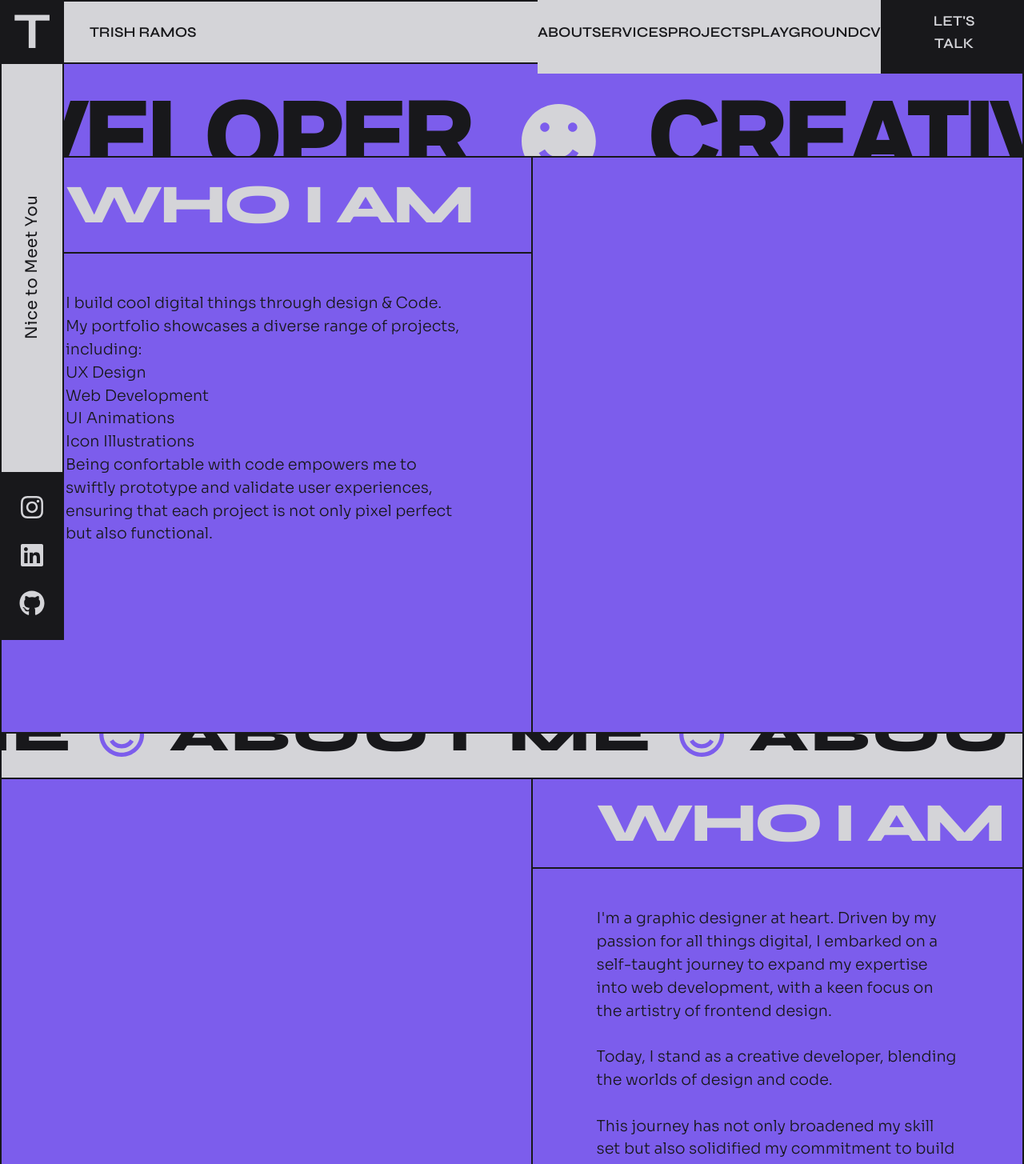
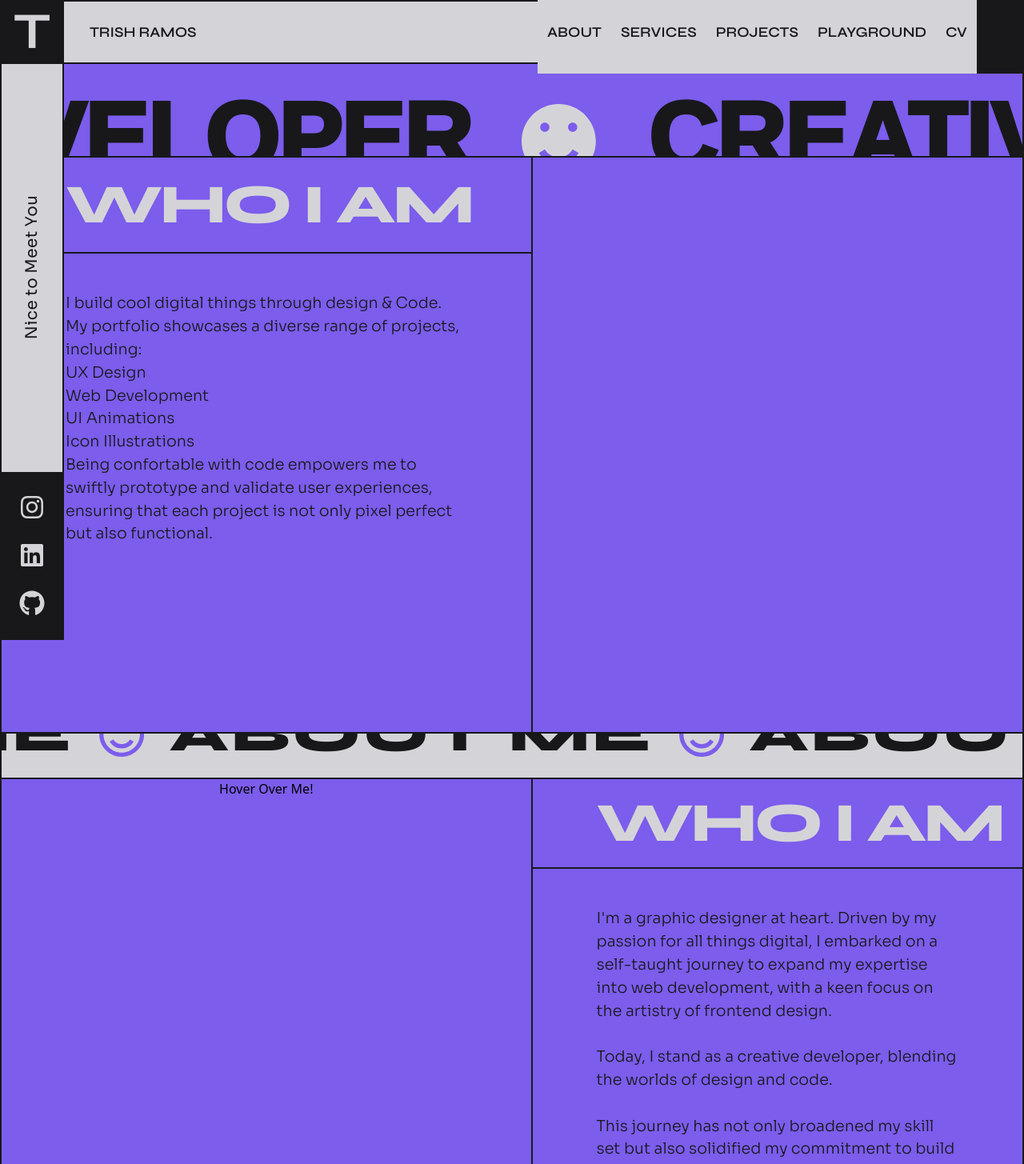
Before and after one commit to sandyFit/trish-portfolio, a React (Create React App) app: page / in a window 1280 px wide. Shown: the top 1455 px of the page at 80% size. Built offline with nearby package versions, Linux system fonts and the light colour scheme; a web font is replaced by a local one.

Commit message:
Integrated animations for the navbar links

```diff
--- /dev/null
+++ b/src/components/ui/FlippingLinks.jsx
@@ -0,0 +1,36 @@
+import React, { useState } from 'react';
+
+const FlippingLinks = () => {
+    // State to manage the text displayed on the button
+    const [buttonText, setButtonText] = useState('Hover Over Me!');
+
+    // Function to handle mouse enter event
+    const handleMouseEnter = () => {
+        setButtonText('Hovering!');
+    };
+
+    // Function to handle mouse leave event
+    const handleMouseLeave = () => {
+        setButtonText('Hover Over Me!');
+    };
+
+    return (
+        <button
+            onMouseEnter={handleMouseEnter}
+            onMouseLeave={handleMouseLeave}
+            className='flipOnHover'
+            style={{
+
+                fontSize: '16px',
+                color: 'black',
+
+                cursor: 'pointer',
+                transition: 'transform 0.3s ease-in-out'
+            }}
+        >
+        {buttonText}
+        </button>
+    );
+}
+
+export default FlippingLinks;
--- /dev/null
+++ b/src/components/ui/FlippingTextBtn.jsx
@@ -0,0 +1,36 @@
+import React, { useState } from 'react';
+
+const HoverButton = () => {
+    // State to manage the text displayed on the button
+    const [buttonText, setButtonText] = useState('Hover Over Me!');
+
+    // Function to handle mouse enter event
+    const handleMouseEnter = () => {
+        setButtonText('Hovering!');
+    };
+
+    // Function to handle mouse leave event
+    const handleMouseLeave = () => {
+        setButtonText('Hover Over Me!');
+    };
+
+    return (
+        <button
+            onMouseEnter={handleMouseEnter}
+            onMouseLeave={handleMouseLeave}
+            className='flipOnHover'
+            style={{
+
+                fontSize: '16px',
+                color: 'black',
+
+                cursor: 'pointer',
+                transition: 'transform 0.3s ease-in-out'
+            }}
+        >
+        {buttonText}
+        </button>
+    );
+}
+
+export default HoverButton;
--- a/src/index.css
+++ b/src/index.css
@@ -78,32 +78,21 @@
 }
 
 
-/* =========== PARALLLAX ============ */
-
-.parallax-container {
-  display: flex;
-  min-height: 100vh;
-  flex-direction: column;
-  align-items: center;
-  justify-content: center;
-
-  /*  this is where the magic happens:  */
-  background-attachment: fixed;
-
+/* =========== LINKS HOVER ============ */
+@keyframes flipText {
+  from {
+    transform: scaleY(-1);
+  }
+  to {
+    transform: scaleY(1);
+  }
 }
 
-.buffer {
-  width: 100%;
-  min-height: 60vh;
-  background-color: var(--color);
+
+.flipOnHover:hover {
+  box-shadow: inset 160px 0 0 0 #18181b;
+  color: white;
 }
-
-.parallax-container2 {
-  flex-direction: row;
-  flex-wrap: wrap;
-
-}
-
 /* ======================= */
 
 @layer base {
--- a/src/layouts/Navbar.jsx
+++ b/src/layouts/Navbar.jsx
@@ -13,8 +13,11 @@ const Navbar = () => {
                 <div className='flex justify-center items-center'>
                     <ul className='w-full flex justify-between items-center bg-zinc-300'>
                         {['about', 'services', 'projects', 'playground', 'cv'].map((item, index) => (
-                            <li className='text-zinc-900 font-syne text-lg font-semibold hover:text-skyIce-300
-                            cursor-pointer py-2 uppercase' key={index}>
+                            <li className='text-zinc-900 font-syne text-lg font-semibold hover:text-zinc-300 px-3 py-2
+                                cursor-pointer rounded uppercase flipOnHover'
+                                key={index}
+                                style={{transition: 'color .3s ease-in-out, box-shadow .3s ease-in-out'}}
+                            >
                                 <ScrollLink to={item} smooth={true} duration={500} offset={item === 'about' ? -78 : 0}>
                                     {item.charAt(0).toUpperCase() + item.slice(1).replace('-', ' ')}
                                 </ScrollLink>
--- a/src/pages/home/About.jsx
+++ b/src/pages/home/About.jsx
@@ -1,6 +1,7 @@
 import React, {useEffect} from 'react'
 import MotionTextSmall from '../../components/ui/MotionTextSmall';
 import { ImSmile } from 'react-icons/im';
+import FlippingTextBtn from '../../components/ui/FlippingTextBtn'
 
 const About = () => {
 
@@ -39,7 +40,7 @@ const About = () => {
 
             <article className="flex w-full h-full">
                 <div className="w-[52%] h-full  flex flex-col border-r-2 border-zinc-900">
-
+                    <FlippingTextBtn/>
                 </div>
 
                 <div className="w-[48%] h-full flex flex-col ">
```
